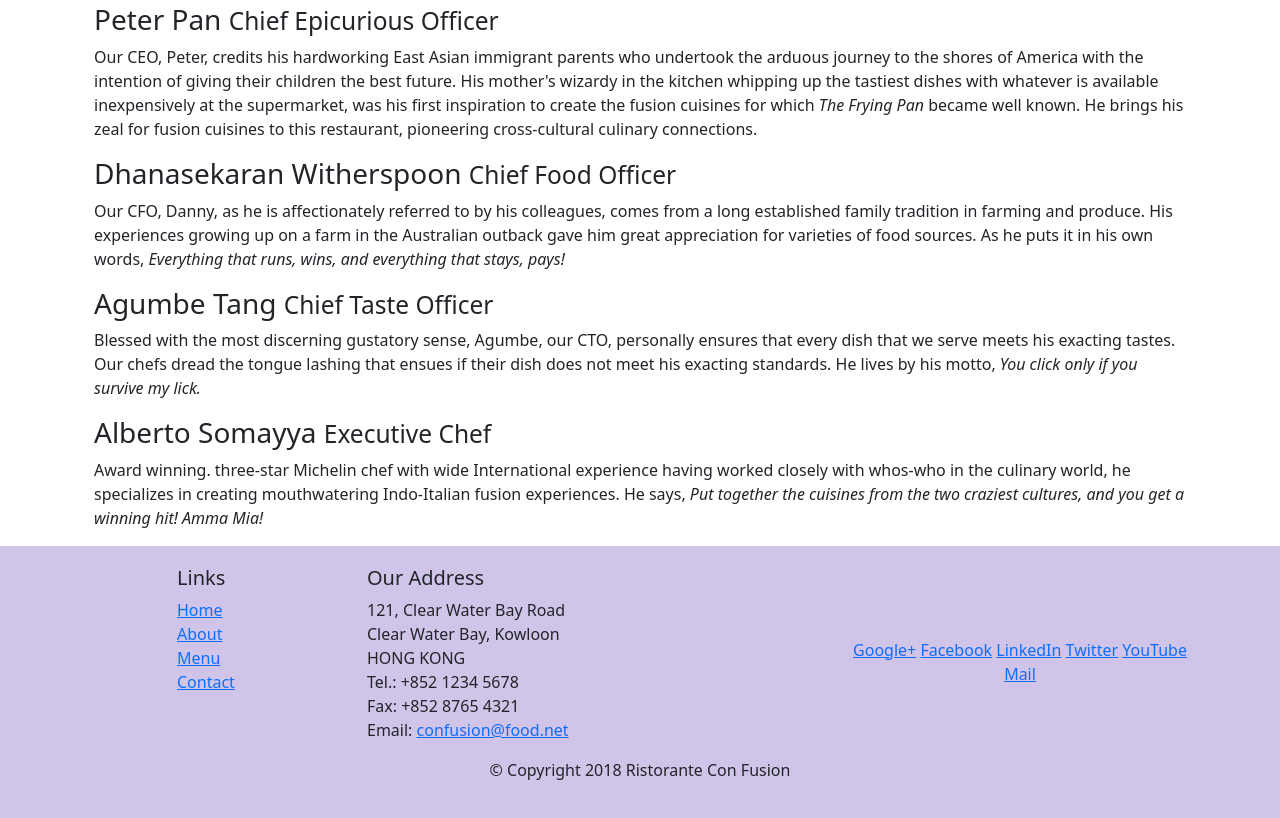
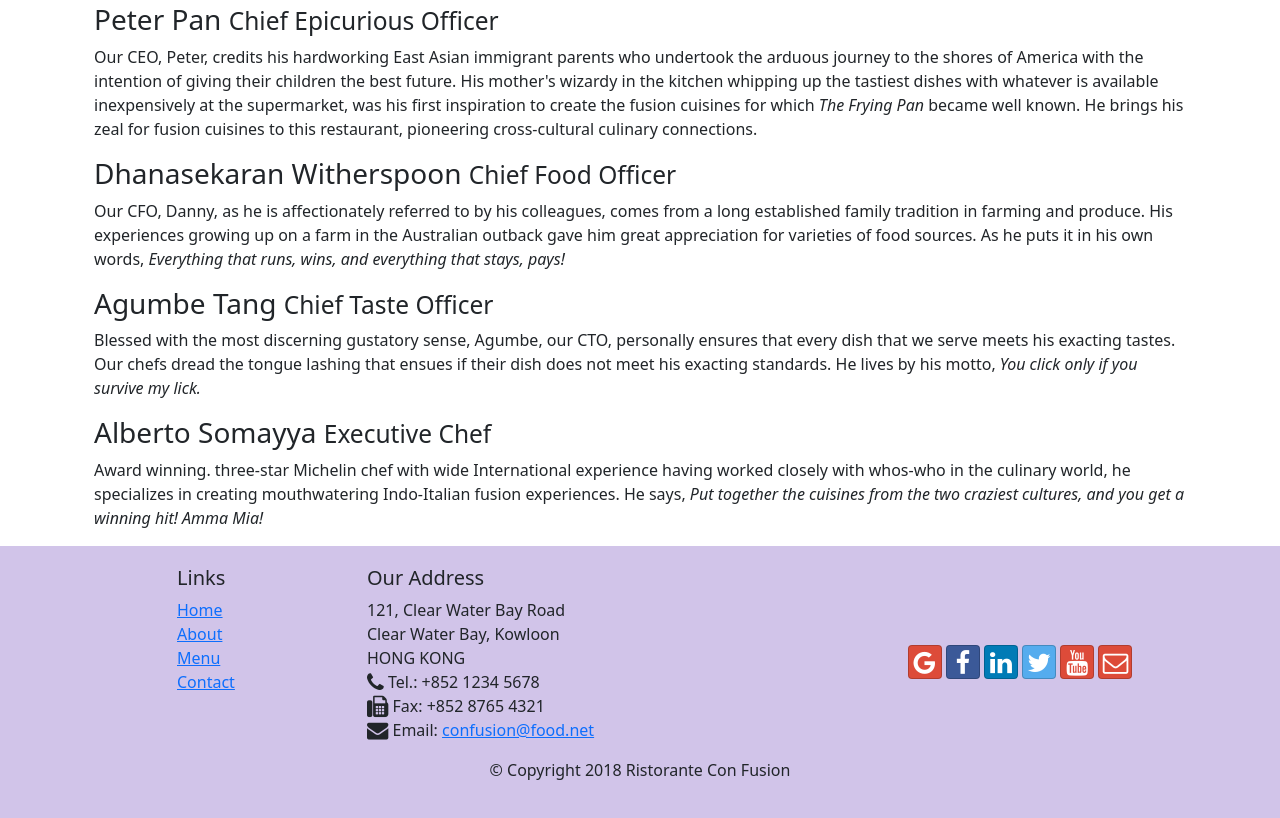
Before and after one commit to Rajansuan/Ristorante-con-Fusion-Website-Coursera, a website: page aboutus.html in a window 1280 px wide. Shown: the part 910-1728 px from the top of the page. Drawn offline with nearby package versions, Linux system fonts and the light colour scheme.

Commit message:
font awesome fa and social icons

```diff
--- a/aboutus.html
+++ b/aboutus.html
@@ -8,6 +8,8 @@
 
      <!-- Bootstrap CSS -->
      <link rel="stylesheet" href="node_modules/bootstrap/dist/css/bootstrap.min.css">
+     <link rel="stylesheet" href="node_modules/font-awesome/css/font-awesome.min.css">
+     <link rel="stylesheet" href="node_modules/bootstrap-social/bootstrap-social.css">
      <script src="https://ajax.googleapis.com/ajax/libs/jquery/3.5.1/jquery.min.js"></script>
      <script src="https://cdnjs.cloudflare.com/ajax/libs/popper.js/1.14.7/umd/popper.min.js" integrity="sha384-UO2eT0CpHqdSJQ6hJty5KVphtPhzWj9WO1clHTMGa3JDZwrnQq4sF86dIHNDz0W1" crossorigin="anonymous"></script>
      <script src="https://stackpath.bootstrapcdn.com/bootstrap/4.3.1/js/bootstrap.min.js" integrity="sha384-JjSmVgyd0p3pXB1rRibZUAYoIIy6OrQ6VrjIEaFf/nJGzIxFDsf4x0xIM+B07jRM" crossorigin="anonymous"></script>
@@ -55,10 +57,10 @@
             <a href="index.html" class="navbar-brand mr-auto">Ristorante con Fusion</a>
             <div class="collapse navbar-collapse" id="Navbar">
                 <ul class="navbar-nav  mr-auto">
-                    <li class="nav-item"><a href="index.html" class="nav-link">Home</a></li>
-                    <li class="nav-item active"><a href="#" class="nav-link">About</a></li>
-                    <li class="nav-item"><a href="#" class="nav-link">Menu</a></li>
-                    <li class="nav-item"><a href="#" class="nav-link">Contact</a></li>
+                    <li class="nav-item active"><a href="index.html" class="nav-link"><span class="fa fa-home fa-lg"></span> Home</a></li>
+                    <li class="nav-item"><a href="aboutus.html" class="nav-link"><span class="fa fa-info fa-lg"></span> About</a></li>
+                    <li class="nav-item"><a href="#" class="nav-link"><span class="fa fa-list fa-lg"></span> Menu</a></li>
+                    <li class="nav-item"><a href="#" class="nav-link"><span class="fa fa-address-card fa-lg"></span> Contact</a></li>
                 </ul>
             </div>
         </div>
@@ -131,19 +133,19 @@
 		              121, Clear Water Bay Road<br>
 		              Clear Water Bay, Kowloon<br>
 		              HONG KONG<br>
-		              Tel.: +852 1234 5678<br>
-		              Fax: +852 8765 4321<br>
-		              Email: <a href="mailto:confusion@food.net">confusion@food.net</a>
+		              <i class="fa fa-phone fa-lg"></i> Tel.: +852 1234 5678<br>
+		              <i class="fa fa-fax fa-lg"></i> Fax: +852 8765 4321<br>
+		              <i class="fa fa-envelope fa-lg"></i> Email: <a href="mailto:confusion@food.net">confusion@food.net</a>
 		           </address>
                 </div>
                 <div class="col-12 col-sm-4 align-self-center">
                     <div class="text-center">
-                        <a href="http://google.com/+">Google+</a>
-                        <a href="http://www.facebook.com/profile.php?id=">Facebook</a>
-                        <a href="http://www.linkedin.com/in/">LinkedIn</a>
-                        <a href="http://twitter.com/">Twitter</a>
-                        <a href="http://youtube.com/">YouTube</a>
-                        <a href="mailto:">Mail</a>
+                        <a href="http://google.com/+"class="btn btn-social-icon btn-google"><i class="fa fa-google fa-lg"></i></a>
+                        <a href="http://www.facebook.com/profile.php?id="class="btn btn-social-icon btn-facebook"><i class="fa fa-facebook fa-lg"></i> </a>
+                        <a href="http://www.linkedin.com/in/"class="btn btn-social-icon btn-linkedin"><i class="fa fa-linkedin fa-lg"></i>  </a>
+                        <a href="http://twitter.com/"class="btn btn-social-icon btn-twitter"><i class="fa fa-twitter fa-lg"></i></a>
+                        <a href="http://youtube.com/"class="btn btn-social-icon btn-google"><i class="fa fa-youtube fa-lg"></i></a>
+                        <a href="mailto:"class="btn btn-social-icon btn-google"><i class="fa fa-envelope-o fa-lg"></i> </a>
                     </div>
                 </div>
            </div>
```
Also changed, not shown: index.html (+15 -13 lines).
